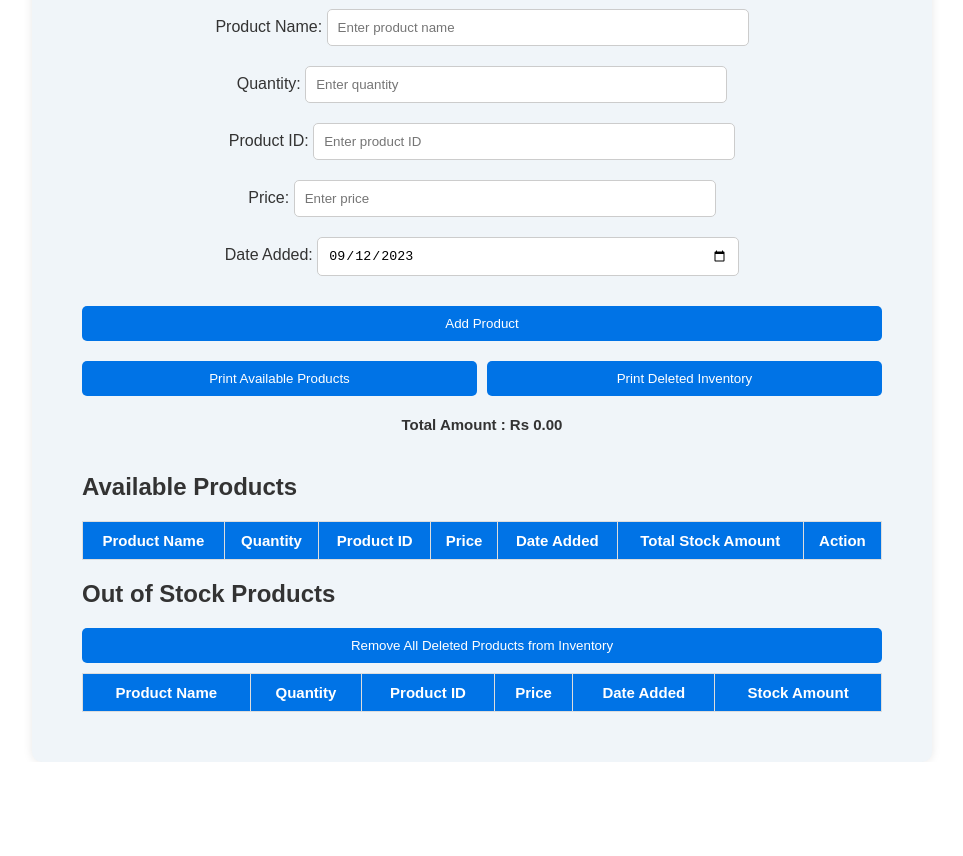
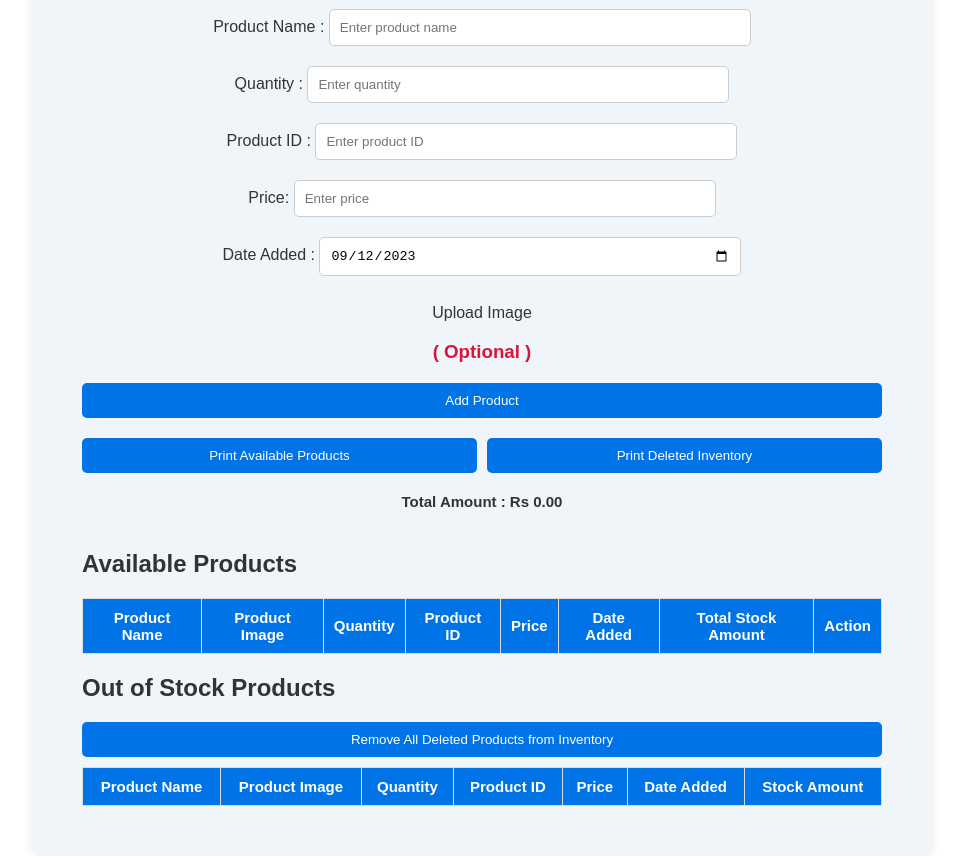
Before and after one commit to VAggarwal97/Frontend-Inventory-Management, a plain HTML site: page index.html in a window 1280 px wide. Shown: the part 125-981 px from the top of the page, without its empty margins (158-1121 px from the left). Before the commit the page ends 887 px from the top, so only its background shows below. Drawn offline with Linux system fonts and the light colour scheme.

Commit message:
Update index.html

```diff
--- a/index.html
+++ b/index.html
@@ -18,15 +18,15 @@
 
     <div class="form">
 
-      <label for="productName">Product Name:</label>
+      <label for="productName">Product Name :</label>
       <input type="text" id="productName" placeholder="Enter product name">
 
       <br>
-      <label for="productQuantity">Quantity:</label>
+      <label for="productQuantity">Quantity :</label>
       <input type="number" id="productQuantity" placeholder="Enter quantity">
 
       <br>
-      <label for="productId">Product ID:</label>
+      <label for="productId">Product ID :</label>
       <input type="text" id="productId" placeholder="Enter product ID">
 
       <br>
@@ -34,8 +34,15 @@
       <input type="number" id="productPrice" placeholder="Enter price">
 
       <br>
-      <label for="productDate">Date Added:</label>
+      <label for="productDate">Date Added :</label>
       <input type="date" id="productDate">
+
+      <br>
+      <br>
+
+      <label class="uploadimage" for="imageUpload">Upload Image</label>
+      <input type="file" id="imageUpload" accept="image/*" style="display: none;">
+      <h3 style="color: crimson;">( Optional )</h>
 
       <br>
 
@@ -58,6 +65,7 @@
         <thead>
           <tr>
             <th>Product Name</th>
+            <th>Product Image</th>
             <th>Quantity</th>
             <th>Product ID</th>
             <th>Price</th>
@@ -82,6 +90,7 @@
         <thead>
           <tr>
             <th>Product Name</th>
+            <th>Product Image</th>
             <th>Quantity</th>
             <th>Product ID</th>
             <th>Price</th>
```
